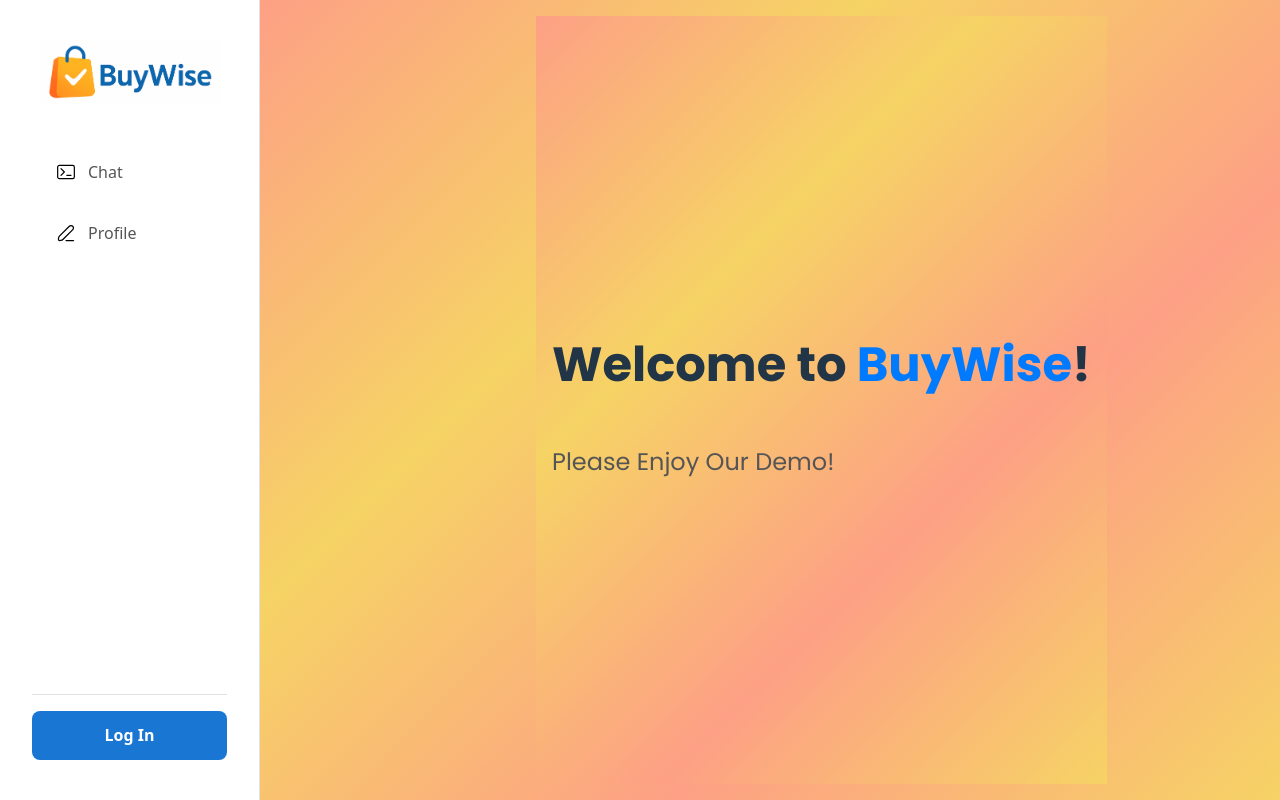
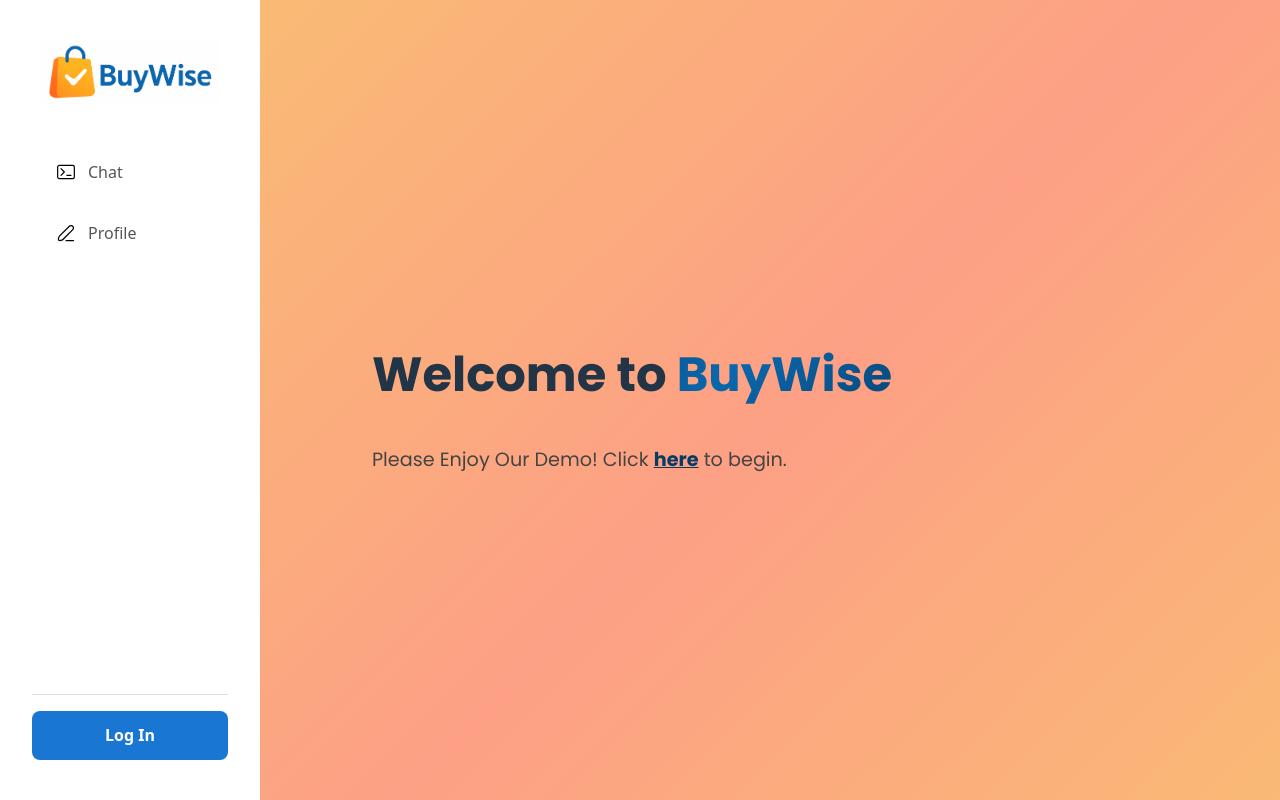
Before and after one commit to zhtgeneral/BuyWise, a React (Vite) app in the folder client/: page / in a window 1280 px wide. Built offline with nearby package versions, Linux system fonts and the light colour scheme.

Commit message:
redo styling

```diff
--- a/client/src/pages/ChatPage.jsx
+++ b/client/src/pages/ChatPage.jsx
@@ -3,7 +3,7 @@
 import ProductGrid from "../components/ProductGrid";
 import ChatMessage from "../components/ChatMessage";
 import ChatDrawer from "../components/ChatDrawer";
-// import "../styles/ChatPage.css" superceded by mantine styles, revert if you hate it
+import "../styles/ChatPage.css"
 
 /** This is tha page where the user can chat with the AI for products */
 export default function ChatPage() {
@@ -19,10 +19,8 @@
 
   return (
     <main className="chat-page">
-      <h1>Welcome to BuyWise</h1>
-      <div style={{ position: "absolute", top: "1rem", right: "1rem" }}>
-        <Button onClick={() => setOpened(true)}>Start Chat</Button>
-      </div>
+      <h1>Welcome to <span className="buywise-highlight">BuyWise</span></h1>
+      <Button className="chat-button" onClick={() => setOpened(true)}>Start Chat</Button>
 
       <ChatDrawer
         opened={opened}
--- a/client/src/pages/HomePage.jsx
+++ b/client/src/pages/HomePage.jsx
@@ -1,14 +1,15 @@
-
-/**
- * This is the entry point of our app located at `/`
- */
+import { useNavigate } from 'react-router-dom';
 import '../styles/HomePage.css';
 
 export default function HomePage() {
+    const navigate = useNavigate();
     return (
-        <div className="main-content">
-            <h1>Welcome to <span className="highlight">BuyWise</span>!</h1>
-            <p>Please Enjoy Our Demo!</p>
-        </div>
+        <main className="main-hero">
+            <h1>Welcome to <span className="buywise-highlight">BuyWise</span></h1>
+            <p>
+                Please Enjoy Our Demo!
+                Click <span className="highlight-link" onClick={() => navigate('/chat')}>here</span> to begin.
+            </p>
+        </main>
     );
 }
--- a/client/src/pages/ProfilePage.jsx
+++ b/client/src/pages/ProfilePage.jsx
@@ -109,10 +109,7 @@
               />
             </div>
           </div>
-
-          <div className="profile-actions">
-            <button className="profile-button save" onClick={handleSave}>Save changes</button>
-          </div>
+          <button className="profile-button" onClick={handleSave}>Save changes</button>
         </div>
       </div>
     </main>
--- a/client/src/styles/ChatPage.css
+++ b/client/src/styles/ChatPage.css
@@ -2,7 +2,18 @@
   display: flex;
   flex-direction: column;
   height: 100vh;
-  font-family: Arial, sans-serif;
+  background-color: white;
+  width: 100%;
+  height: 100%;
+  padding: 1em;
+  border-radius: 8px;
+  padding: 2em 4em;
+}
+/* reduce padding on mid-smaller screens */
+@media (max-width: 960px) {
+  .chat-page {
+    padding: 1em 2em;
+  }
 }
 
 .chat-wrapper {
@@ -54,15 +65,42 @@
 
 .chat-button {
   padding: 0.75rem 1.5rem;
+  max-width: 300px;
+  height: 54px;
   border: none;
   border-radius: 8px;
-  font-size: 1rem;
+  font-size: 1.2rem;
   cursor: pointer;
   transition: all 0.2s ease;
-  background-color: #4a90e2;
   color: white;
+  background-image: linear-gradient(-45deg, #f6d365, #fda085, #f6d365, #fda085);
+  background-size: 300% 300%;
+  animation: gradientAnimation 12s ease infinite;
 }
 
 .chat-button:hover {
   opacity: 0.8;
 }
+
+@keyframes gradientAnimation {
+  0% {
+    background-position: 0% 50%;
+  }
+  50% {
+    background-position: 100% 50%;
+  }
+  100% {
+    background-position: 0% 50%;
+  }
+}
+
+.buywise-highlight {
+  background-image: linear-gradient(-45deg, #073b63, #0a67ad, #073b63, #0a67ad);
+  background-size: 300% 300%;
+  animation: gradientAnimation 4s ease infinite;
+  -webkit-background-clip: text; /* For Safari */
+  background-clip: text;
+  -webkit-text-fill-color: transparent; /* For Safari */
+  color: transparent; /* Standard property */
+  display: inline; /* Ensures gradient works properly */
+}
--- a/client/src/styles/HomePage.css
+++ b/client/src/styles/HomePage.css
@@ -8,7 +8,34 @@
     min-height: 90vh;
     text-align: left;
     font-family: 'Poppins', sans-serif;
-    background: linear-gradient(-45deg, #f6d365, #fda085, #f6d365, #fda085);
+    background-image: linear-gradient(-45deg, #f6d365, #fda085, #f6d365, #fda085);
+    background-size: 300% 300%;
+    animation: gradientAnimation 16s ease infinite;
+}
+
+.main-hero {
+    padding: 6rem;
+}
+
+.highlight {
+  background-image: linear-gradient(-45deg, #f6d365, #fda085, #f6d365, #fda085);
+  background-size: 300% 300%;
+  -webkit-background-clip: text;
+  background-clip: text;
+  -webkit-text-fill-color: transparent;
+  color: transparent;
+  animation: gradientAnimation 4s ease infinite;
+}
+
+.buywise-highlight {
+  background-image: linear-gradient(-45deg, #073b63, #0a67ad, #073b63, #0a67ad);
+  background-size: 300% 300%;
+  animation: gradientAnimation 4s ease infinite;
+  -webkit-background-clip: text;
+  background-clip: text;
+  -webkit-text-fill-color: transparent;
+  color: transparent;
+  display: inline;
 }
 
 @keyframes gradientAnimation {
@@ -27,20 +54,16 @@
     font-size: 3rem;
     font-weight: 700;
     color: #213547;
-    margin-bottom: 1rem;
-}
-
-.main-content .highlight {
-    color: #007BFF;
+    justify-content: center;
 }
 
 .main-content p {
-    font-size: 1.5rem;
-    font-weight: 400;
-    color: #555;
+    font-size: 1.2rem;
+    font-weight: 500;
+    color: #444;
     max-width: 600px;
 }
-
+/*
 .glass-card {
     background: rgba(255, 255, 255, 0.25);
     border-radius: 16px;
@@ -52,4 +75,16 @@
     max-width: 800px;
     margin: auto;
     text-align: center;
+} */
+
+.highlight-link {
+    text-decoration: underline !important;
+    cursor: pointer;
+    font-weight: bold;
+    color: #073b63
 }
+
+
+.highlight-link:hover {
+    color: #0d6fbb;
+}
--- a/client/src/styles/Layout.css
+++ b/client/src/styles/Layout.css
@@ -12,7 +12,6 @@
   left: 0;
   top: 0;
   background-color: #f8f9fa;
-  border-right: 1px solid #dee2e6;
   padding: 1rem;
   box-sizing: border-box;
   overflow-y: auto;
--- a/client/src/styles/ProfilePage.css
+++ b/client/src/styles/ProfilePage.css
@@ -1,5 +1,4 @@
 .profile-container {
-  max-width: 800px;
   margin: 0 auto;
   height: 100%;
   width: 100%;
@@ -9,36 +8,25 @@
 }
 
 .profile-padding {
-  padding: 2em 6em;
+  padding: 3em 6em;
 }
 
 .profile-scrollable {
   flex: 1;
   overflow-y: auto;
-  padding: 1em 0;
 }
 
 .profile-header {
   text-align: left;
   color: #333;
   line-height: 100%;
-  margin-bottom: 1.5rem;
-}
-
-.profile-header h1 {
+  margin: 1.5rem 0;
+  justify-content: center;
   font-size: 3rem;
-}
-
-.profile-subheader {
-  text-align: left;
-  color: #444;
-  margin: 1.5rem 0 1rem 0;
 }
 
 .profile-section {
   text-align: left;
-  padding: 1em 0;
-  margin-bottom: 1rem;
 }
 
 .profile-field {
@@ -64,7 +52,7 @@
 
 .profile-field input:focus {
   outline: none;
-  border-color: #4a90e2;
+  border-color: #0a67ad;
   box-shadow: 0 0 0 2px rgba(74, 144, 226, 0.2);
 }
 
@@ -74,13 +62,6 @@
   cursor: not-allowed;
 }
 
-.profile-actions {
-  margin-top: 2rem;
-  padding: 1rem 0;
-  display: flex;
-  gap: 0.75rem;
-}
-
 .profile-button {
   padding: 0.75rem 1.5rem;
   border: none;
@@ -88,21 +69,12 @@
   font-size: 1rem;
   cursor: pointer;
   transition: all 0.2s ease;
-}
-
-.profile-button.edit {
-  background-color: #4a90e2;
+  background-image: linear-gradient(-45deg, #073b63, #0a67ad, #073b63, #0a67ad);
+  background-size: 300% 300%;
+  animation: gradientAnimation 4s ease infinite;
+  display: inline;
   color: white;
-}
-
-.profile-button.save {
-  background-color: #28a745;
-  color: white;
-}
-
-.profile-button.cancel {
-  background-color: #dc3545;
-  color: white;
+  font-weight: 600;
 }
 
 .profile-button:hover {
@@ -126,3 +98,15 @@
 .profile-scrollable::-webkit-scrollbar-thumb:hover {
   background: #aaa;
 }
+
+@keyframes gradientAnimation {
+  0% {
+    background-position: 0% 50%;
+  }
+  50% {
+    background-position: 100% 50%;
+  }
+  100% {
+    background-position: 0% 50%;
+  }
+}
```
